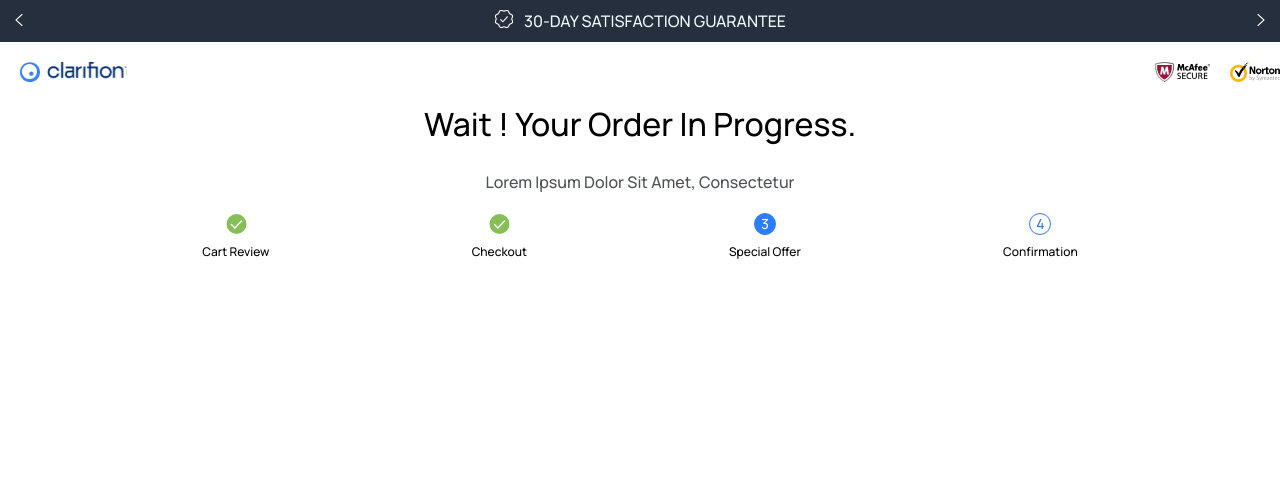
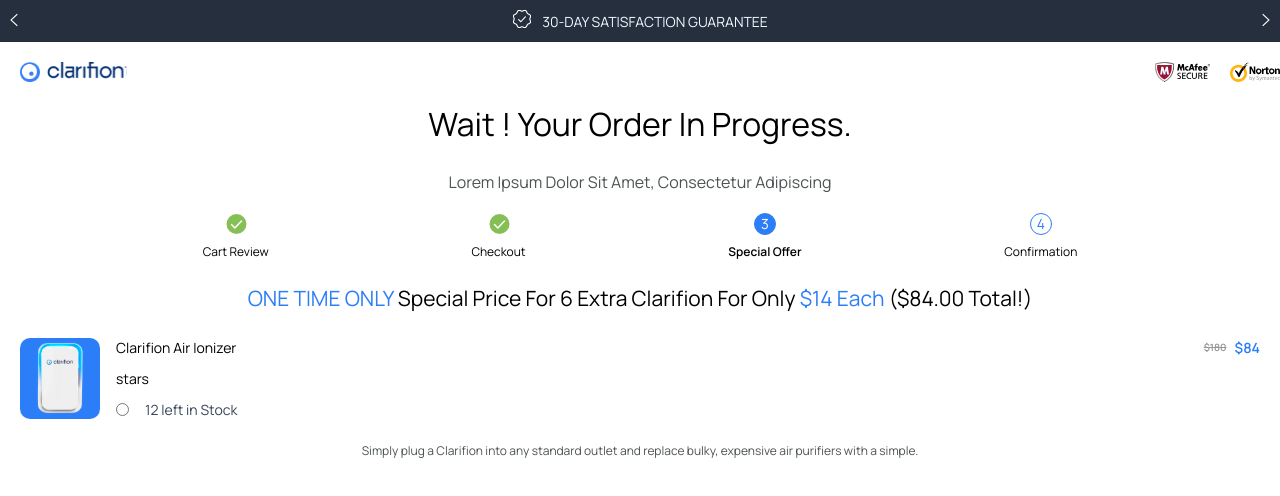
Before and after one commit to leandrojpcarvalho/clarifion, a React (Vite) app: page / in a window 1280 px wide. Shown: the top 496 px of the page. Built offline with nearby package versions, Linux system fonts and the light colour scheme.

Commit message:
feat: product details layout

```diff
--- a/index.html
+++ b/index.html
@@ -2,8 +2,9 @@
 <html lang="en">
   <head>
     <link rel="preconnect" href="https://fonts.googleapis.com">
+    <link rel="preconnect" href="https://fonts.googleapis.com">
     <link rel="preconnect" href="https://fonts.gstatic.com" crossorigin>
-    <link href="https://fonts.googleapis.com/css2?family=Manrope:wght@500&family=Raleway:ital,wght@0,100;0,200;0,300;0,700;0,900;1,100;1,200;1,600;1,700;1,800;1,900&display=swap" rel="stylesheet">
+    <link href="https://fonts.googleapis.com/css2?family=Manrope:wght@300;400;500;600&family=Raleway:ital,wght@0,100;0,200;0,300;0,700;0,900;1,100;1,200;1,600;1,700;1,800;1,900&display=swap" rel="stylesheet">
     <meta charset="UTF-8" />
     <link rel="icon" type="image/svg+xml" href="/vite.svg" />
     <meta name="viewport" content="width=device-width, initial-scale=1.0" />
--- a/src/components/header/styles.css
+++ b/src/components/header/styles.css
@@ -7,9 +7,9 @@
   align-items: center;
   font-weight: 500;
   min-height: 42px;
+  font-size: 14px;
   &>div{
     margin: 0 10px;
-    padding: 5px;
   }
 }
 
--- a/src/components/main/Status.tsx
+++ b/src/components/main/Status.tsx
@@ -22,7 +22,7 @@
         return (
           <div key={statusNumber} >
             <div className={`status-number ${className}`}>{statusNumber}</div>
-            <p>{defaultStatus[statusNumber as keyof typeof defaultStatus]}</p>
+            <p className={ className === 'selected' ? 'strong' : ''}>{defaultStatus[statusNumber as keyof typeof defaultStatus]}</p>
           </div>
         )
       } )}
--- a/src/components/main/index.tsx
+++ b/src/components/main/index.tsx
@@ -1,15 +1,39 @@
 import Status from './Status'
 import './styles.css'
+import product from '../../assets/product.svg'
 
 function Main() {
   return(
     <>
       <section className="text">
         <h2>Wait ! your order in progress.</h2>
-        <p>Lorem ipsum dolor sit amet, consectetur</p>
+        <p>Lorem ipsum dolor sit amet, consectetur adipiscing</p>
       </section>
       <section>
         <Status />
+      </section>
+      <section className='product'>
+        <h2><span className='blue'>ONE TIME ONLY</span> special price for 6 extra Clarifion for only <span className='blue'>$14 each</span> ($84.00 total!)</h2>
+        <div className='product-details'>
+          <div className='product-image'><img src={product} alt="" /></div>
+          <div>
+            <div className='product-more-details'>
+              <p>Clarifion Air Ionizer</p>
+              <div>
+                <p className='weak'>$180</p>
+                <p className='emphases'>$84</p>
+              </div>
+            </div>
+            <div>
+              <p>stars</p>
+            </div>
+            <div className='input-radio'>
+              <input type="radio" name="selected"/>
+              <label htmlFor="">12 left in Stock</label>
+            </div>
+          </div>
+        </div>
+        <p>Simply plug a Clarifion into any standard outlet and replace bulky, expensive air purifiers with a simple.</p>
       </section>
     </>
   )
--- a/src/components/main/styles.css
+++ b/src/components/main/styles.css
@@ -1,3 +1,22 @@
+.product{
+  display: flex;
+  flex-direction: column;
+  margin: 24px 20px;
+  font-size: 14px;
+  gap: 24px;
+  &>h2{
+    text-transform: capitalize;
+    text-align: center;
+    line-height: 140%;
+  }
+  &>p{
+    text-indent: 0cap;
+    text-align: center;
+    color: #4D5254;
+    font-size: 12px;
+    line-height: 140%;
+  }
+}
 .text{
   display: flex;
   flex-direction: column;
@@ -56,3 +75,63 @@
   border-color: transparent;
   color: transparent;
 }
+
+.strong{
+  font-weight: bold;
+}
+
+.blue{
+  color: #2C7EF8;
+}
+
+.product-details{
+  display: flex;
+  gap: 16px;
+  flex-flow: row nowrap;
+  &>div:nth-child(2){
+    display: flex;
+    flex-direction: column;
+    flex-grow: 2;
+    gap: 12px;
+  }
+}
+
+.input-radio{
+  display: flex;
+  gap: 16px;
+  font-weight: 300;
+  color: #37465A;
+}
+
+.product-image{
+  background-color: #2C7EF8;
+  border-radius: 10px;
+  display: flex;
+  justify-content: center;
+  align-items: center;
+}
+
+.product-more-details{
+  display: flex;
+  justify-content: space-between;
+  &>div{
+    display: flex;
+    gap: 8px;
+    justify-content: space-between;
+    align-items: center;
+  }
+
+}
+
+.weak{
+  font-size: 10px;
+  color: #969696;
+  text-decoration: line-through;
+  font-weight: 600;
+}
+
+.emphases{
+  font-size: 14px;
+  font-weight: 600;
+  color: #2C7EF8;
+}
```
Also changed, not shown: src/assets/product.svg (added).
